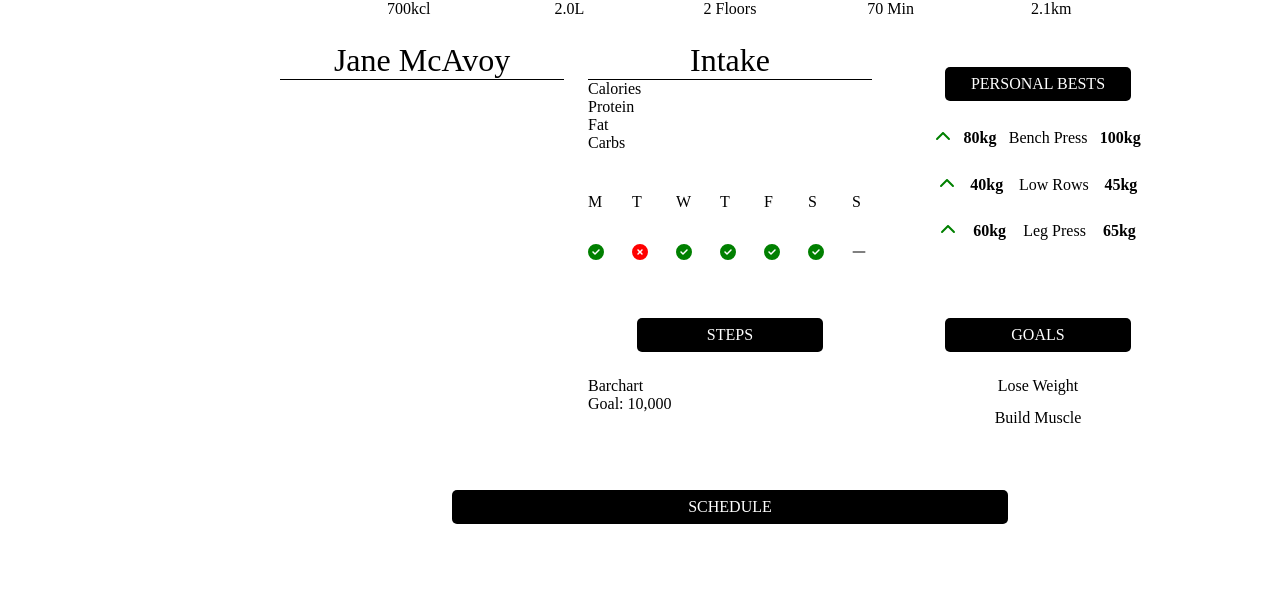
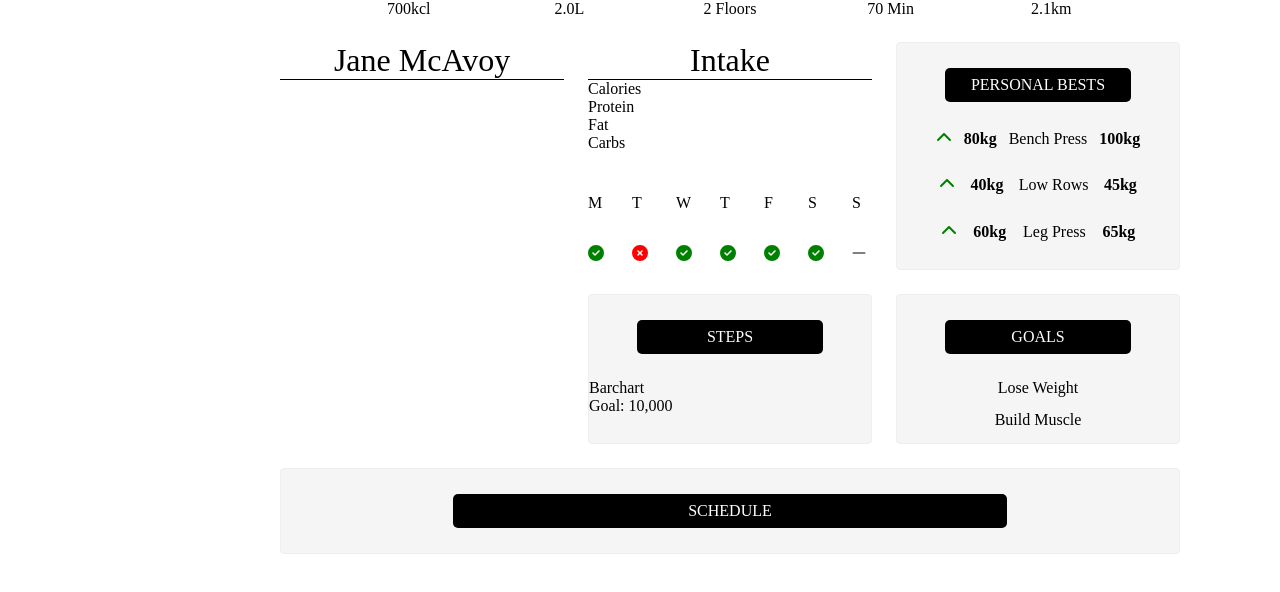
Before and after one commit to TrainingGuru/web, a React (Create React App) app: page /#/clientstrainer in a window 1280 px wide. Shown: the part 212-804 px from the top of the page. Built offline with nearby package versions, Linux system fonts and the light colour scheme.

Commit message:
Fixed style error for Clients page

```diff
--- a/src/TrainerClients.js
+++ b/src/TrainerClients.js
@@ -229,7 +229,7 @@ function TrainerClients() {
                 <div>Fat</div>
                 <div>Carbs</div>
             </div>
-            <div style={styles.trainerClients.container.personalBests}>
+            <div style={{...styles.trainerClients.container.personalBests, ...styles.trainerClients.container.sections}}>
                 <div style={styles.trainerClients.container.headers}>Personal Bests</div>
                 <div style={styles.trainerClients.container.personalBests.content}>
                     <div style={styles.trainerClients.container.personalBests.content.entry}>
@@ -276,12 +276,12 @@ function TrainerClients() {
                 <FontAwesomeIcon style={styles.trainerClients.container.calorieSummary.icon.dash} icon={faMinus}/>
 
             </div>
-            <div style={styles.trainerClients.container.steps}>
+            <div style={{...styles.trainerClients.container.steps, ...styles.trainerClients.container.sections}}>
                 <div style={styles.trainerClients.container.headers}>Steps</div>
                 <div>Barchart</div>
                 <div>Goal: 10,000</div>
             </div>
-            <div style={styles.trainerClients.container.goals}>
+            <div style={{...styles.trainerClients.container.goals, ...styles.trainerClients.container.sections}}>
                 <div style={styles.trainerClients.container.headers}>Goals</div>
                 <div style={styles.trainerClients.container.goals.entry}>
                     Lose Weight
@@ -290,7 +290,7 @@ function TrainerClients() {
                     Build Muscle
                 </div>
             </div>
-            <div style={styles.trainerClients.container.schedule}>
+            <div style={{...styles.trainerClients.container.schedule, ...styles.trainerClients.container.sections}}>
                 <div style={styles.trainerClients.container.headers}>Schedule</div>
             </div>
 
```
